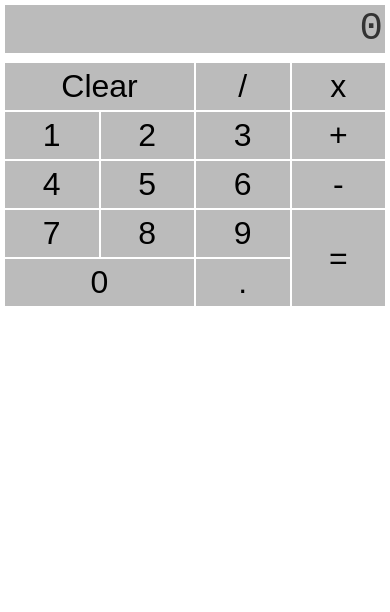
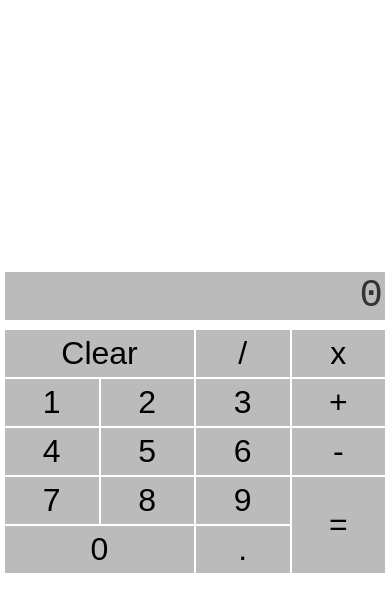
Before and after one commit to crianonim/fac-calculator, a plain HTML site: page index.html in a window 390 px wide. Drawn offline with Linux system fonts and the light colour scheme.

Commit message:
Make calculator fit in the middle of the screen, responsive

```diff
--- a/style.css
+++ b/style.css
@@ -13,11 +13,19 @@ a:link, a:visited, a:hover {
     text-decoration: none;
     color: inherit;
 }
+body{
+    user-select: none;
+    height: 100vh;
+    display: flex;
+    align-items: center;
+    justify-content: center;
+    box-sizing: border-box;
 
+}
 main {
     max-width: 400px;
-    width:auto;
-    margin: 5px;
+    padding: 5px;
+    width:100%;
     font-size: 2em;
 }
 #display {
@@ -45,6 +53,9 @@ button {
     /* margin: 2px; */
     min-width: 2em;
 }
+button:focus {
+    outline: none;
+}
 button#hover {
     font-weight: bold;
 }
```
